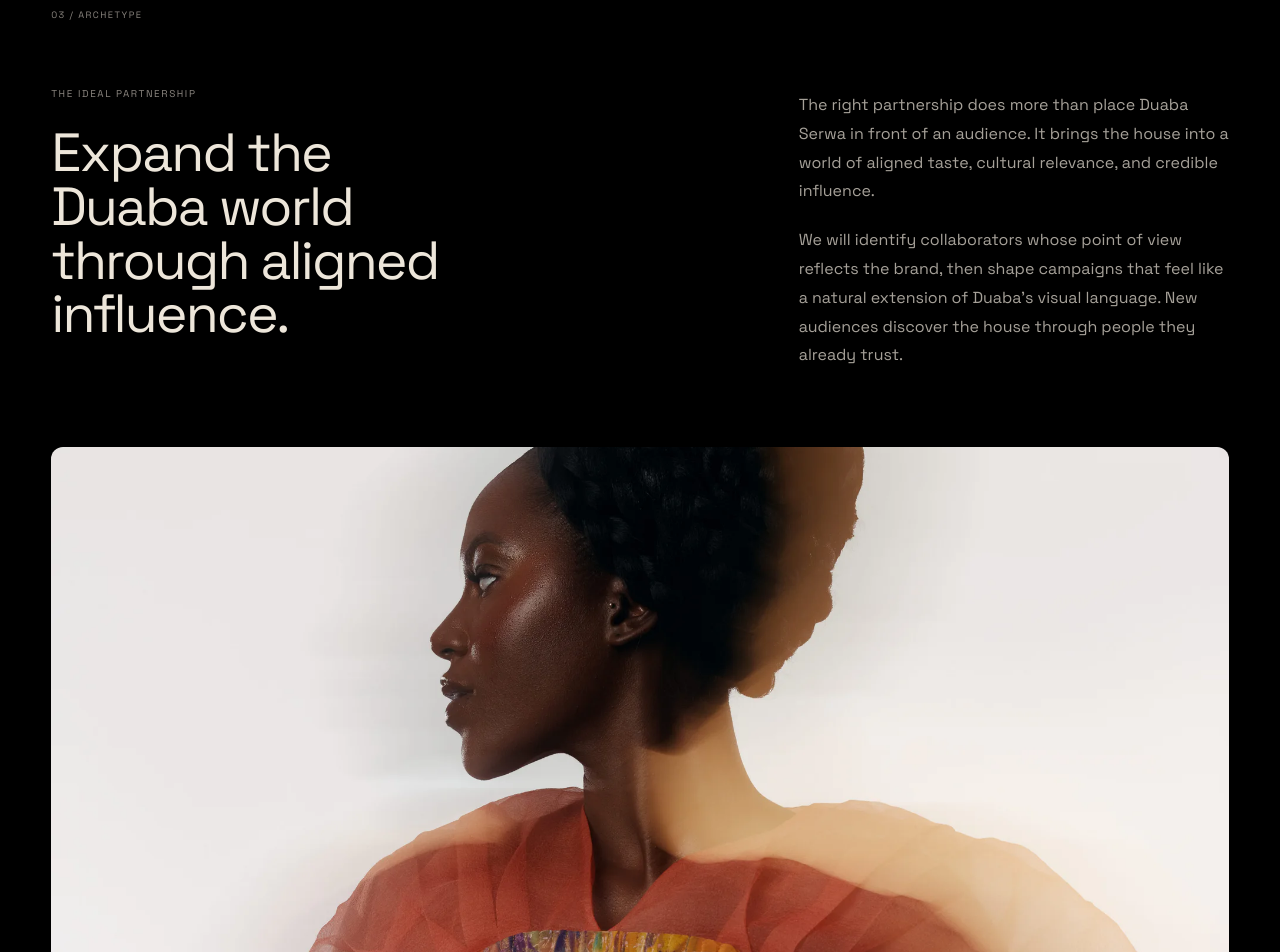
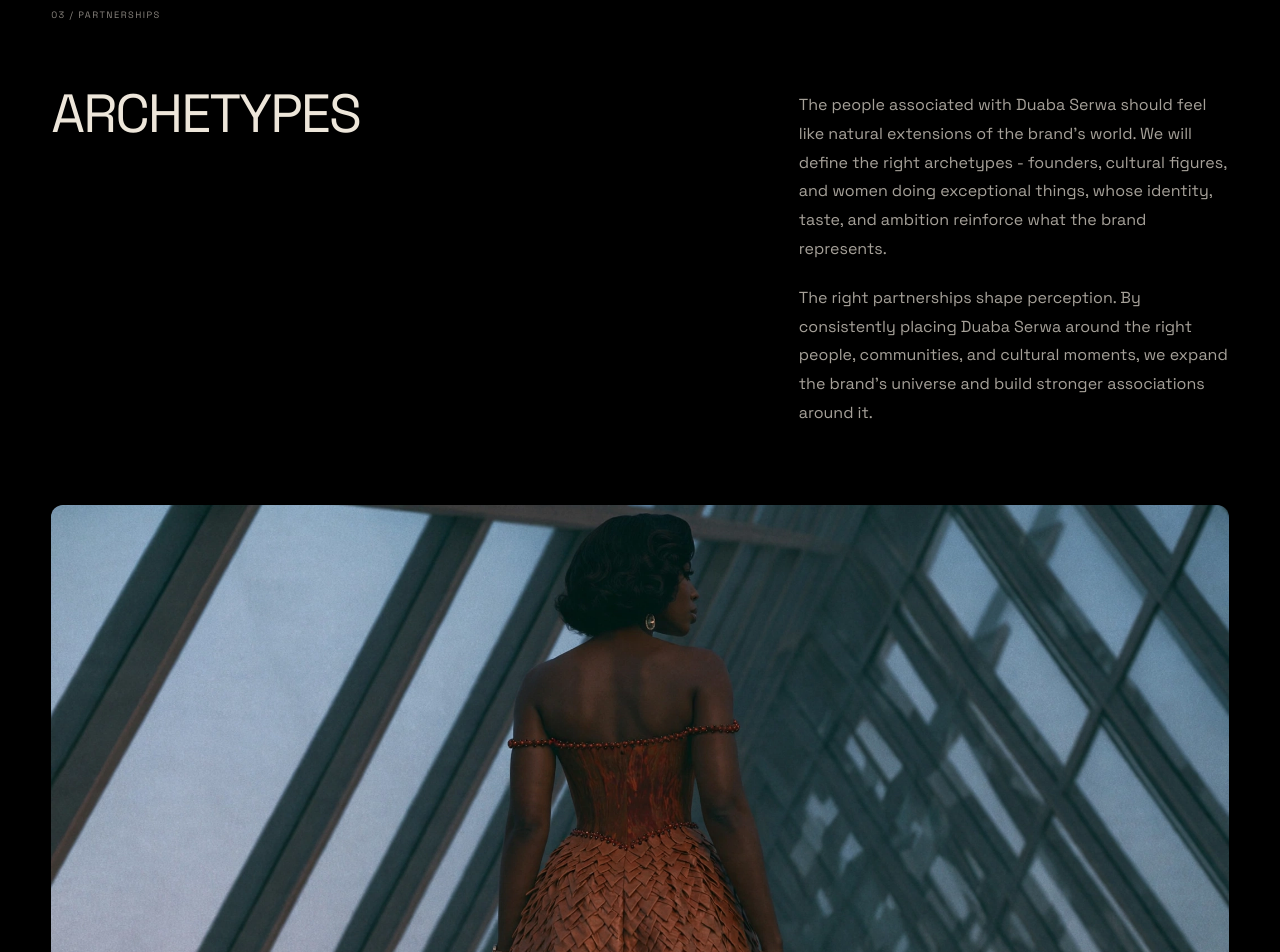
Before and after one commit to mellowloony/alusi.ai, a Next.js app: page /duaba-serwa in a window 1280 px wide. Shown: the part 1720-2672 px from the top of the page. Built offline with nearby package versions, Linux system fonts and the light colour scheme; a web font is replaced by a local one.

Commit message:
Update Duaba Serwa archetypes section

```diff
--- a/components/DuabaSerwaProposal.module.css
+++ b/components/DuabaSerwaProposal.module.css
@@ -80,18 +80,12 @@
   grid-template-columns: minmax(0, 6fr) minmax(18rem, 4fr);
   gap: clamp(3rem, 8vw, 8rem);
 }
-.strategyLead > p {
-  margin-bottom: 1.5rem;
-  color: var(--quiet);
-  font-size: 0.62rem;
-  letter-spacing: 0.16em;
-}
 .strategyLead h2 { max-width: 12ch; }
 .strategyCopy { max-width: 40rem; padding-top: 0.25rem; }
 .strategyCopy p { color: var(--muted); font-size: 1rem; line-height: 1.8; }
 .strategyCopy p + p { margin-top: 1.25rem; }
 .archetypeImage { margin: clamp(3rem, 6vw, 6rem) 0 0; overflow: hidden; border-radius: 12px; }
-.archetypeImage img { display: block; width: 100%; height: auto; max-height: 42rem; object-fit: cover; object-position: center 27%; }
+.archetypeImage img { display: block; width: 100%; height: auto; }
 .mediaBuying { padding-bottom: clamp(7rem, 12vw, 12rem); }
 .mediaGrid { align-items: end; }
 .mediaGrid h2 { max-width: 16ch; font-size: clamp(3rem, 5.8vw, 6rem); }
@@ -114,6 +108,5 @@
   .archetypeGrid, .mediaGrid { grid-template-columns: 1fr; gap: 2rem; }
   .strategyLead h2, .mediaGrid h2 { max-width: none; }
   .archetypeImage { margin-top: 3rem; }
-  .archetypeImage img { aspect-ratio: 4 / 5; }
   .pillars { margin-top: 1.5rem; font-size: 0.7rem; }
 }
--- a/components/DuabaSerwaProposal.tsx
+++ b/components/DuabaSerwaProposal.tsx
@@ -80,20 +80,19 @@ export default function DuabaSerwaProposal() {
           </div>
         </section>
 
-        <section className={`${styles.strategySection} ${styles.archetype}`} aria-labelledby="archetype-title">
-          <div className={styles.sectionLabel}>03 / ARCHETYPE</div>
+        <section className={styles.strategySection} aria-labelledby="archetype-title">
+          <div className={styles.sectionLabel}>03 / PARTNERSHIPS</div>
           <div className={styles.archetypeGrid}>
             <div className={styles.strategyLead}>
-              <p>THE IDEAL PARTNERSHIP</p>
-              <h2 id="archetype-title">Expand the Duaba world through aligned influence.</h2>
+              <h2 id="archetype-title">ARCHETYPES</h2>
             </div>
             <div className={styles.strategyCopy}>
-              <p>The right partnership does more than place Duaba Serwa in front of an audience. It brings the house into a world of aligned taste, cultural relevance, and credible influence.</p>
-              <p>We will identify collaborators whose point of view reflects the brand, then shape campaigns that feel like a natural extension of Duaba’s visual language. New audiences discover the house through people they already trust.</p>
+              <p>The people associated with Duaba Serwa should feel like natural extensions of the brand’s world. We will define the right archetypes - founders, cultural figures, and women doing exceptional things, whose identity, taste, and ambition reinforce what the brand represents.</p>
+              <p>The right partnerships shape perception. By consistently placing Duaba Serwa around the right people, communities, and cultural moments, we expand the brand’s universe and build stronger associations around it.</p>
             </div>
           </div>
           <figure className={styles.archetypeImage}>
-            <img src="/duaba-serwa/color-fold.webp" alt="Duaba Serwa portrait with sculptural pleats in orange, blue and gold" width={2000} height={3000} loading="lazy" decoding="async" />
+            <img src="/duaba-serwa/fashion-editorial-dusk.webp" alt="Woman in a sculptural copper dress walking through a glass atrium at dusk" width={2112} height={1168} loading="lazy" decoding="async" />
           </figure>
         </section>
 
--- /dev/null
+++ b/public/duaba-serwa/fashion-editorial-dusk.webp.json
@@ -0,0 +1,3 @@
+{
+  "prompt": "Origin: /Users/mirabelle/Downloads/fashion_editorial_dusk.webp — User-provided editorial visual for the Duaba Serwa archetypes section, copied without content edits."
+}
```
Also changed, not shown: .impeccable/duaba-serwa-surface-brief.txt, .impeccable/surfaces/app-duaba-serwa-page-tsx.md, public/duaba-serwa/fashion-editorial-dusk.webp (added).
